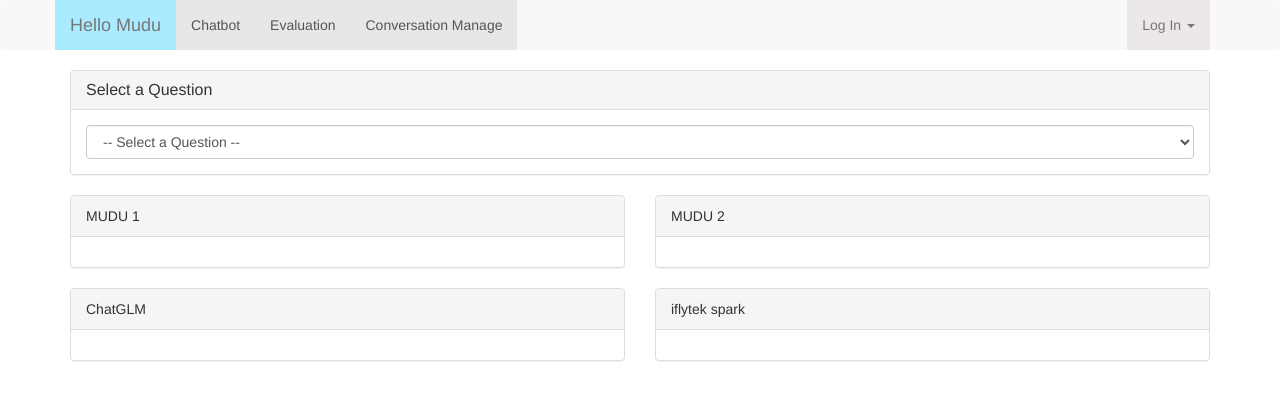
After one commit to summer-Intern-2023/MUDU_Dataset, a Django app: page /evaluation/ in a window 1280 px wide. The commit adds this page. Shown: the top 400 px of the page. Run offline with Django 4.2, Linux system fonts and the light colour scheme; data that the repository does not hold is empty; parts of the project's set-up code (start-up, migrations or seed data) failed here and were passed over; some libraries are stand-ins or nearby versions.

Commit message:
feature: add a evaluation html

```diff
--- a/llmdataset/urls.py
+++ b/llmdataset/urls.py
@@ -74,6 +74,9 @@ urlpatterns = [
     #conversation manage
     path("conversation/list/", views.conversation_list),
 
+    #evaluation page
+    path('evaluation/', views.evaluation, name='evaluation')
+
     #chatbot manage
     #path('chatbot/', views.chatbot_view, name='chatbot'),
 
--- /dev/null
+++ b/setcollect/templates/evaluation.html
@@ -0,0 +1,72 @@
+{% extends 'layout.html' %}
+
+{% block content %}
+
+<div class="container">
+    <div class="panel panel-default">
+        <div class="panel-heading">
+            <h3 class="panel-title">Select a Question</h3>
+        </div>
+        <div class="panel-body">
+            <form action="{% url 'evaluation' %}" method="get">
+                <select name="question_text" class="form-control" onchange="this.form.submit()">
+                    <option value="">-- Select a Question --</option>
+                    {% for question in all_questions %}
+                    <option value="{{ question.question }}" {% if question.question == selected_question_text %}selected{% endif %}>
+                        {{ question.question }}
+                    </option>
+                    {% endfor %}
+                </select>
+            </form>
+        </div>
+    </div>
+
+    <!-- 添加的4个滚轮框，2x2布局 -->
+    <div class="row">
+        <div class="col-md-6">
+            <div class="panel panel-default">
+                <div class="panel-heading">
+                    MUDU 1
+                </div>
+                <div class="panel-body" style="overflow: auto; max-height: 200px;">
+                    <!-- 这里可以添加答案的内容 -->
+                </div>
+            </div>
+        </div>
+        <div class="col-md-6">
+            <div class="panel panel-default">
+                <div class="panel-heading">
+                    MUDU 2
+                </div>
+                <div class="panel-body" style="overflow: auto; max-height: 200px;">
+                    <!-- 这里可以添加答案的内容 -->
+                </div>
+            </div>
+        </div>
+    </div>
+
+    <div class="row">
+        <div class="col-md-6">
+            <div class="panel panel-default">
+                <div class="panel-heading">
+                    ChatGLM
+                </div>
+                <div class="panel-body" style="overflow: auto; max-height: 200px;">
+                    <!-- 这里可以添加答案的内容 -->
+                </div>
+            </div>
+        </div>
+        <div class="col-md-6">
+            <div class="panel panel-default">
+                <div class="panel-heading">
+                    iflytek spark
+                </div>
+                <div class="panel-body" style="overflow: auto; max-height: 200px;">
+                    <!-- 这里可以添加答案的内容 -->
+                </div>
+            </div>
+        </div>
+    </div>
+</div>
+
+{% endblock %}
--- a/setcollect/templates/layout.html
+++ b/setcollect/templates/layout.html
@@ -98,7 +98,7 @@
             <div class="collapse navbar-collapse" id="bs-example-navbar-collapse-1">
                 <ul class="nav navbar-nav">
                     <li class="active {% if request.path == '/chatbot/' %}current{% endif %}"><a href="/chatbot/">Chatbot</a></li>
-                    <li class="active {% if request.path == '/info/list/' %}current{% endif %}"><a href="/info/list/">Evaluation</a></li>
+                    <li class="active {% if request.path == '/evalvatoin/' %}current{% endif %}"><a href="/evaluation/">Evaluation</a></li>
                     <li class="active {% if request.path == '/conversation/list/' %}current{% endif %}"><a href="/conversation/list/">Conversation Manage</a></li>
                     {% comment %} <li class="dropdown">
                         <a href="#" class="dropdown-toggle" data-toggle="dropdown" role="button" aria-haspopup="true" aria-expanded="false">Data Manage<span class="caret"></span></a>
--- a/setcollect/views.py
+++ b/setcollect/views.py
@@ -1,5 +1,5 @@
 from django.shortcuts import render, HttpResponse
-
+from .models import Question, LModel
 
 http_address = 'http://127.0.0.1:8000/'
 
@@ -26,3 +26,25 @@ def handle_input(request):
         ai_response = "你好，我是Mudu作文助手。"
 
     return HttpResponse(ai_response)
+
+
+
+def evaluation(request):
+    unique_questions = Question.objects.values_list('question', flat=True).distinct()
+
+    selected_question_text = request.GET.get('question_text')
+    if selected_question_text:
+        answers_by_model = {}
+        for model_choice in LModel.model_choice:
+            model_id = model_choice[0]
+            answers_by_model[model_id] = LModel.objects.filter(question__question=selected_question_text, lmodel=model_id)
+    else:
+        answers_by_model = {}
+
+    context = {
+        'all_questions': unique_questions,
+        'answers_by_model': answers_by_model,
+        'selected_question_text': selected_question_text
+    }
+
+    return render(request, 'Evaluation.html', context)
```
